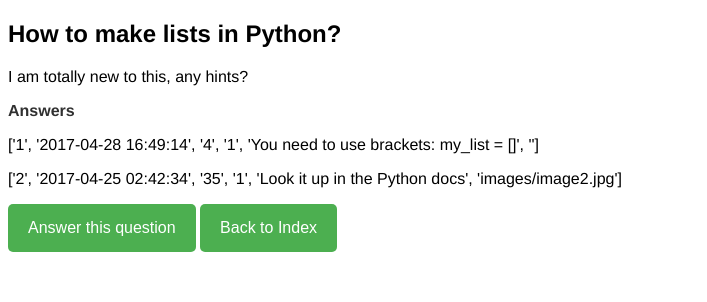
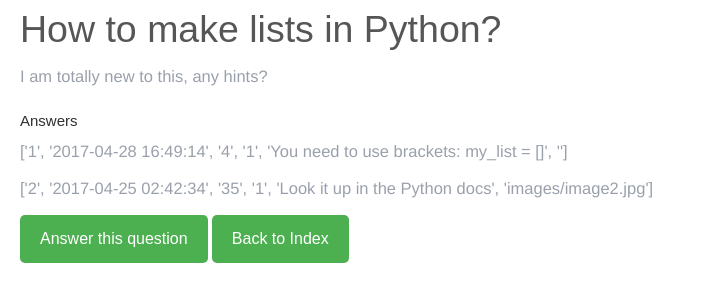
Before and after one commit to AndrasKovacs84/mittuDOMAIN-AskMate_project, a Flask app: page /question/1 in a window 1280 px wide. Shown: the top 302 px of the page, without its empty margins (0-707 px from the left). Run offline with Flask 2, Linux system fonts and the light colour scheme.

Commit message:
Added style for text

```diff
--- a/static/style.css
+++ b/static/style.css
@@ -1,3 +1,81 @@
+html,
+body {
+    background-color: #ffffff;
+    font-size: 15px;
+    color: #565656;
+    width: 100%;
+    padding-left: 10px;
+    padding-right: 10px;
+    margin-left: auto;
+    margin-right: auto;
+    font-family: 'open_sansregular';
+    font-weight: 300;
+}
+
+p {
+    margin: 0 0 15px;
+}
+
+ol,
+ul {
+    list-style: none;
+    padding: 0;
+}
+img {
+    max-width: 100%;
+}
+
+h1,
+h2,
+h3 {
+    font-family: 'Lane', sans-serif;
+    font-weight: 300;
+    margin: 0;
+}
+h4,
+h5 {
+    font-family: 'roboto', sans-serif;
+    font-weight: 300;
+    margin: 0;
+    line-height: 2rem;
+}
+h1 {
+    font-size: 3rem;
+    font-weight: 300;
+	line-height:inherit;
+}
+h2 {
+    font-size: 2.5rem;
+    margin-bottom: .9rem;
+	line-height:inherit;
+}
+h3 {
+    font-weight: 300;
+    margin-bottom: .9rem;
+    font-size: 2.1rem;
+    line-height: 2.5rem;
+}
+h4 {
+    font-size: 1.6rem;
+    line-height: 2.2rem;
+    margin-bottom: 1.1rem;
+}
+h5 {
+    font-size: 1.3rem;
+    margin-bottom: 1rem;
+}
+h6 {
+    font-size: 1rem;
+    margin-bottom: .9rem;
+}
+p {
+    line-height: 1.5rem;
+    font-size: 1.1rem;
+	color:#9aa0ab;
+}
+
+/*own*/
+
 body {
     font-family: Helvetica, Arial, sans-serif;
     /*background-image: url("background.jpg");*/
@@ -44,11 +122,6 @@ td {
     text-align: center;
 }
 
-#icon_edit, #icon_bin {
-    width: 32px;
-    height: 32px;
-}
-
 tr, td {
     background: #F1F1F1;
 }
```
